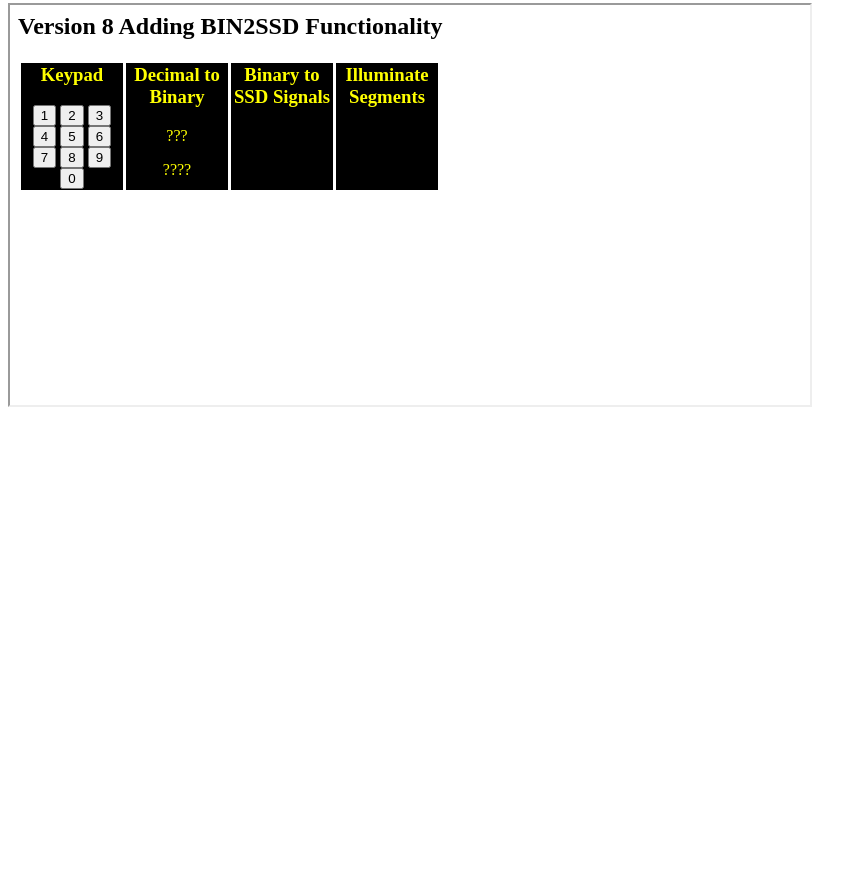
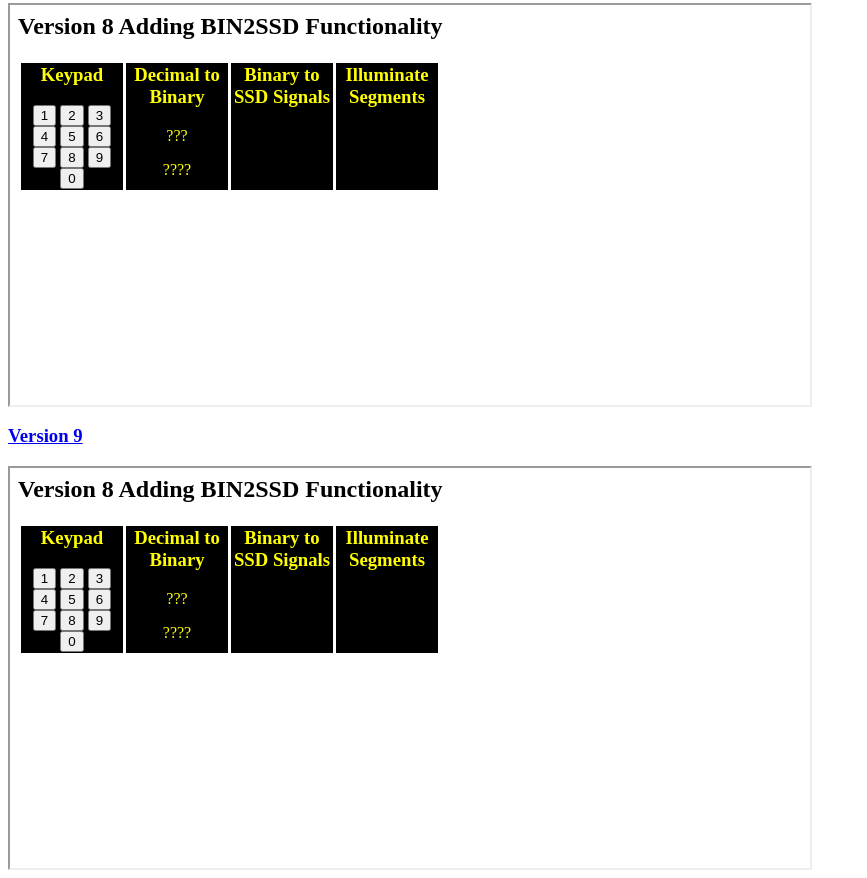
Before and after one commit to EricaTao/ST-inf1339-week01, a plain HTML site: page docs/index.html in a window 1280 px wide. Shown: the part 3812-4690 px from the top of the page, without its empty margins (0-867 px from the left). Before the commit the page ends 4227 px from the top, so only its background shows below. Drawn offline with Linux system fonts and the light colour scheme.

Commit message:
Update index.html
add version 9

```diff
--- a/docs/index.html
+++ b/docs/index.html
@@ -22,5 +22,7 @@
     <iframe src="v07.html" height="400px" width="800px"></iframe>
 <h3><a href="v08.html">Version 8</a></h3>
     <iframe src="v08.html" height="400px" width="800px"></iframe>
+<h3><a href="v08.html">Version 9</a></h3>
+    <iframe src="v08.html" height="400px" width="800px"></iframe>
 </body>
 </html>
```
